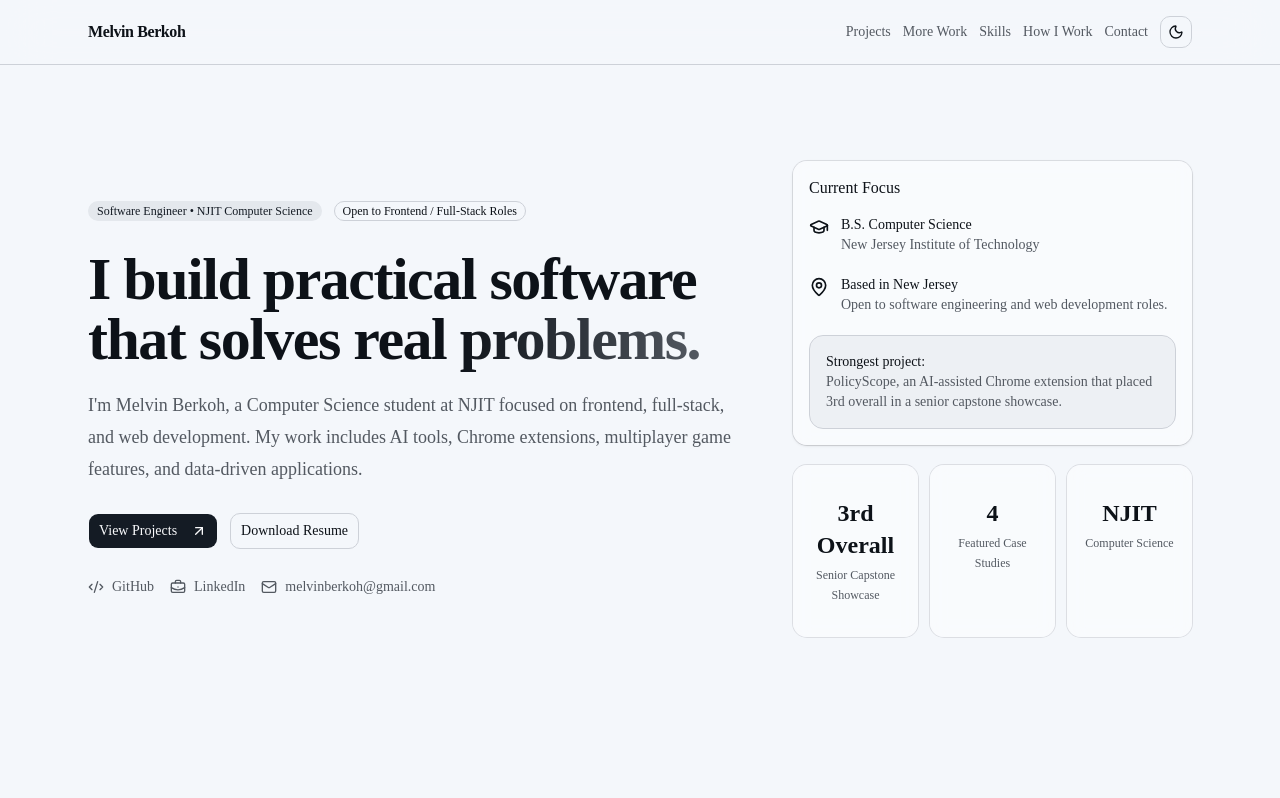
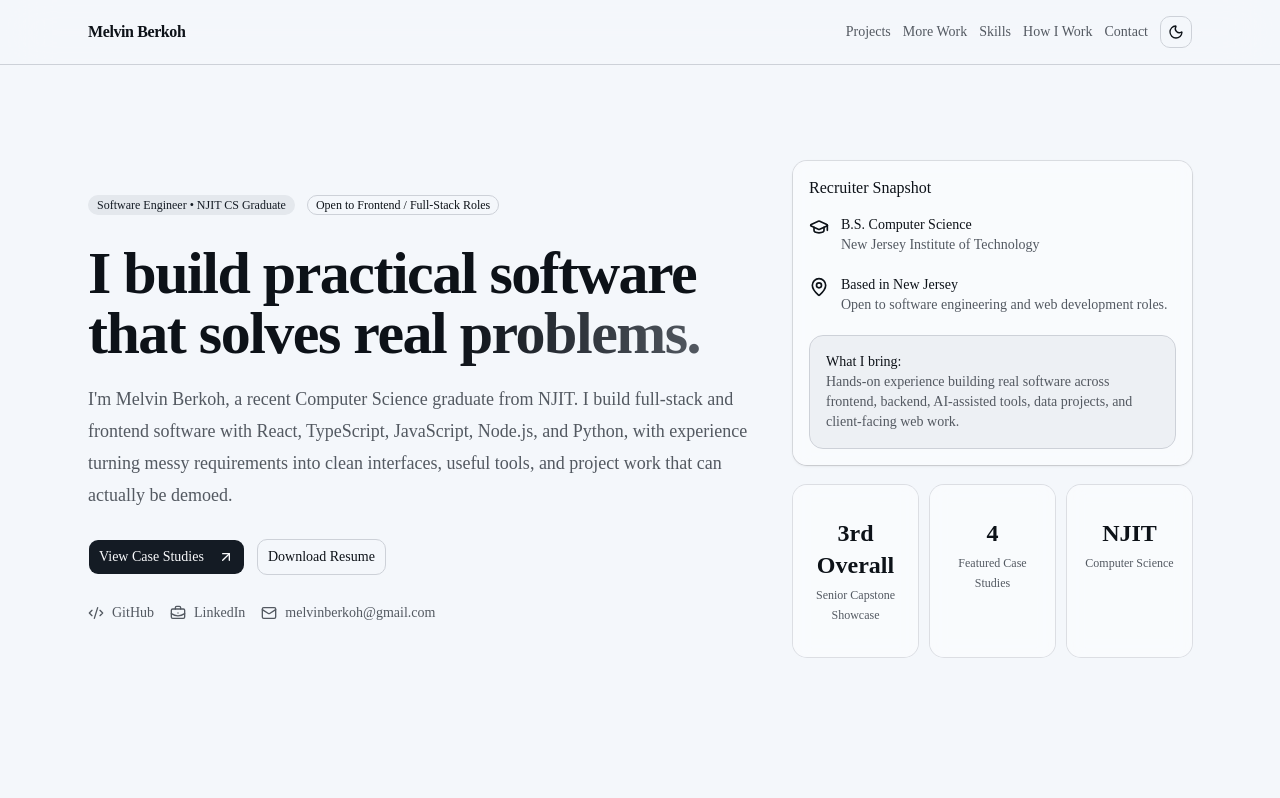
Before and after one commit to MelvinBerkoh/Portfolio, a Next.js app: page / in a window 1280 px wide. Shown: the top 798 px of the page. Built offline with nearby package versions, Linux system fonts and the light colour scheme.

Commit message:
Update hero copy and project presentation

```diff
--- a/src/components/home/home-page.tsx
+++ b/src/components/home/home-page.tsx
@@ -159,7 +159,7 @@ export function HomePage() {
         >
           <div className="flex flex-wrap gap-3">
             <Badge variant="secondary" className="w-fit">
-              Software Engineer • NJIT Computer Science
+              Software Engineer • NJIT CS Graduate
             </Badge>
             <Badge variant="outline" className="w-fit">
               Open to Frontend / Full-Stack Roles
@@ -175,17 +175,18 @@ export function HomePage() {
             </h1>
 
             <p className="max-w-2xl text-lg leading-8 text-muted-foreground">
-              I&apos;m Melvin Berkoh, a Computer Science student at NJIT focused
-              on frontend, full-stack, and web development. My work includes AI
-              tools, Chrome extensions, multiplayer game features, and
-              data-driven applications.
-            </p>
+                I&apos;m Melvin Berkoh, a recent Computer Science graduate from NJIT.
+                I build full-stack and frontend software with React, TypeScript,
+                JavaScript, Node.js, and Python, with experience turning messy
+                requirements into clean interfaces, useful tools, and project work
+                that can actually be demoed.
+           </p>
           </div>
 
           <div className="flex flex-col gap-3 sm:flex-row">
             <Button asChild size="lg" className="group">
               <Link href="#projects">
-                View Projects
+                View Case Studies
                 <ArrowUpRight className="ml-2 h-4 w-4 transition group-hover:translate-x-0.5 group-hover:-translate-y-0.5" />
               </Link>
             </Button>
@@ -234,7 +235,7 @@ export function HomePage() {
         >
           <Card className="border-border/70 bg-card/80 shadow-sm backdrop-blur">
             <CardHeader>
-              <CardTitle>Current Focus</CardTitle>
+              <CardTitle>Recruiter Snapshot</CardTitle>
             </CardHeader>
             <CardContent className="space-y-5 text-sm text-muted-foreground">
               <div className="flex gap-3">
@@ -258,14 +259,13 @@ export function HomePage() {
               </div>
 
               <div className="rounded-xl border bg-muted/60 p-4">
-                <p className="font-medium text-foreground">
-                  Strongest project:
-                </p>
-                <p>
-                  PolicyScope, an AI-assisted Chrome extension that placed 3rd
-                  overall in a senior capstone showcase.
-                </p>
-              </div>
+  <p className="font-medium text-foreground">What I bring:</p>
+  <p>
+    Hands-on experience building real software across frontend,
+    backend, AI-assisted tools, data projects, and client-facing web
+    work.
+  </p>
+</div>
             </CardContent>
           </Card>
 
```
